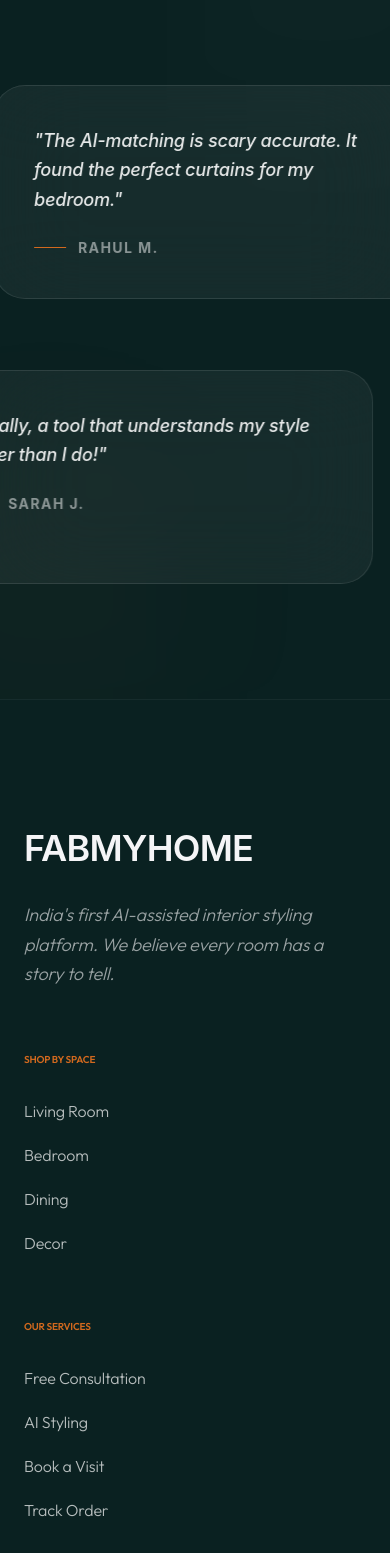
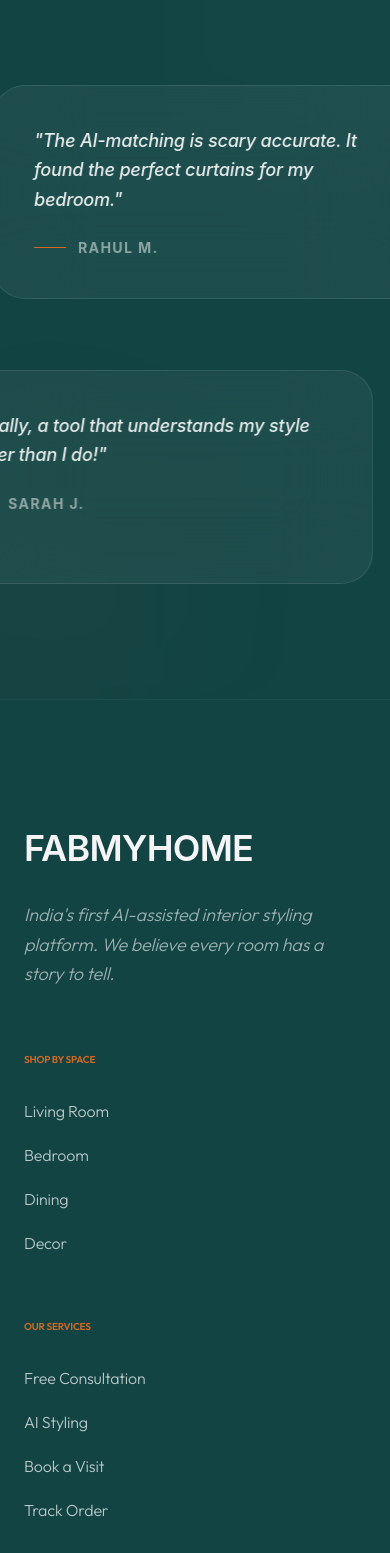
Before and after one commit to SiddharthChaturvedii/FABMYHOME, a Next.js app: page / in a window 390 px wide. Shown: the part 5207-6760 px from the top of the page. Built offline with nearby package versions, Linux system fonts and the light colour scheme.

Commit message:
style: lighten brand teal color across all core sections

```diff
--- a/components/hero/LoadingCurtain.tsx
+++ b/components/hero/LoadingCurtain.tsx
@@ -42,7 +42,7 @@
           initial={{ y: 0 }}
           animate={exiting ? { y: "-100%" } : { y: 0 }}
           transition={{ duration: 1.2, ease: [0.76, 0, 0.24, 1] }}
-          className="fixed inset-0 z-[9999] bg-[#0a2121] flex flex-col items-center justify-center pointer-events-none border-b border-white/5 shadow-[0_20px_50px_rgba(0,0,0,0.5)]"
+          className="fixed inset-0 z-[9999] bg-[#124444] flex flex-col items-center justify-center pointer-events-none border-b border-white/5 shadow-[0_20px_50px_rgba(0,0,0,0.5)]"
         >
           {/* Brand Logo / Text that lifts with curtain */}
           <motion.div
--- a/components/layout/Footer.tsx
+++ b/components/layout/Footer.tsx
@@ -3,7 +3,7 @@
 
 export default function Footer() {
   return (
-    <footer className="bg-[#0a2121] text-[var(--color-alabaster)] pt-32 pb-16 px-6 md:px-12 relative overflow-hidden">
+    <footer className="bg-[#124444] text-[var(--color-alabaster)] pt-32 pb-16 px-6 md:px-12 relative overflow-hidden">
       {/* Subtle gradient overlay */}
       <div className="absolute inset-0 opacity-[0.04] pointer-events-none bg-gradient-to-br from-white/5 to-transparent" />
 
--- a/components/trust/Testimonials.tsx
+++ b/components/trust/Testimonials.tsx
@@ -14,7 +14,7 @@
 
 export default function Testimonials() {
   return (
-    <section className="h-screen w-full bg-[#0a2121] flex flex-col justify-center overflow-hidden border-y border-white/5 relative">
+    <section className="h-screen w-full bg-[#124444] flex flex-col justify-center overflow-hidden border-y border-white/5 relative">
       <div className="max-w-7xl mx-auto px-6 mb-16 relative z-20">
         <h2 className="text-5xl md:text-8xl font-display font-black tracking-tighter text-center text-white uppercase">
           Testimonials
```
